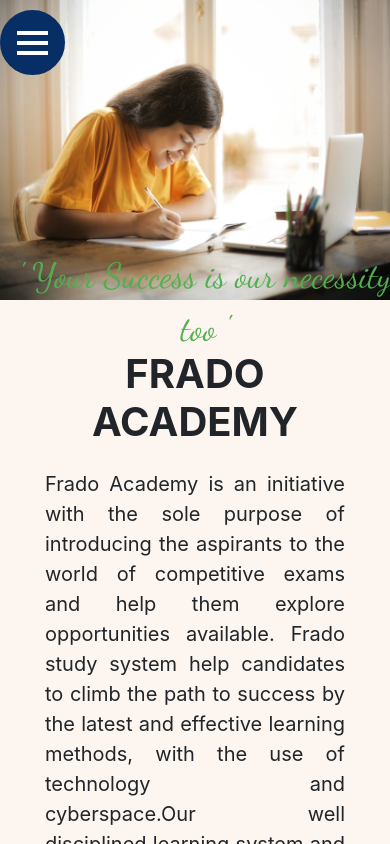
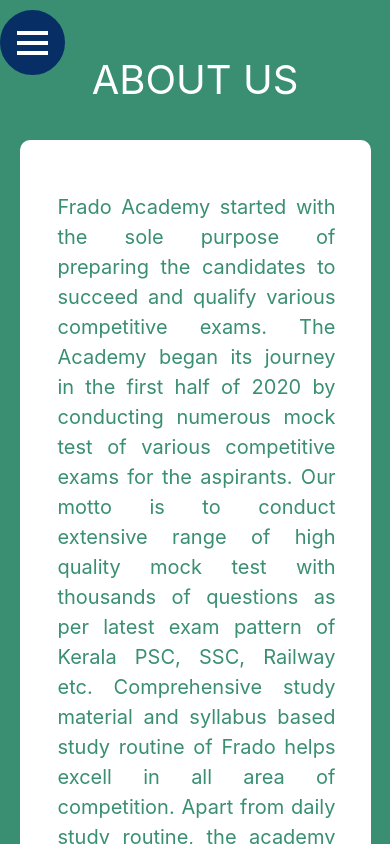
Before and after one commit to rahulc97/Frado-Web, a React (Create React App) app: page /about in a window 390 px wide. Shown: the top 844 px of the page. Built offline with nearby package versions, Linux system fonts and the light colour scheme.

Commit message:
aboutUs page

```diff
--- a/src/App.js
+++ b/src/App.js
@@ -8,27 +8,35 @@
 import NavigationBar from './components/NavigationBar/NavigationBar';
 import AdminPage from './containers/AdminPage/AdminPage';
 import ContactUs from './containers/ContactUs/ContactUs';
+import AboutUs from './containers/AboutUs/AboutUs';
 
 function App() {
   const [sideDrawer, setShowSideDrawer] = useState(false);
   const sideDrawerClosedHandler = () => {
     setShowSideDrawer(false);
   };
-  const toggleSideDrawer=()=>{
-    setShowSideDrawer(state=>!state);
-  }
+  const toggleSideDrawer = () => {
+    setShowSideDrawer((state) => !state);
+  };
   return (
     <div className="App">
-      <SideDrawer drawerToggleClicked={toggleSideDrawer} show={sideDrawer} closed={sideDrawerClosedHandler} />
-      <div className='desktopOnly'>
+      <SideDrawer
+        drawerToggleClicked={toggleSideDrawer}
+        show={sideDrawer}
+        closed={sideDrawerClosedHandler}
+      />
+      <div className="desktopOnly">
         <NavigationBar />
       </div>
       <Switch>
         <Route path="/register" component={Register} />
         <Route path="/contact" component={ContactUs} />
-        <Route path="/frado_admin/5f919e6dcac4a5da16a36f04/users" component={AdminPage} />
+        <Route path="/about" component={AboutUs} />
+        <Route
+          path="/frado_admin/5f919e6dcac4a5da16a36f04/users"
+          component={AdminPage}
+        />
         <Route strict path="/" component={MainPage} />
-
       </Switch>
     </div>
   );
--- /dev/null
+++ b/src/containers/AboutUs/AboutUs.js
@@ -0,0 +1,35 @@
+import React from 'react';
+import './AboutUs.scss';
+
+const AboutUs = (props) => {
+  return (
+    <div style={{ height: '100%' }}>
+      {' '}
+      <div className="aboutUsContainer">
+        <div className="aboutHeader">ABOUT US</div>
+        <div className="aboutDetailsContainer">
+          <div className="aboutContent">
+            Frado Academy started with the sole purpose of preparing the
+            candidates to succeed and qualify various competitive exams. The
+            Academy began its journey in the first half of 2020 by conducting
+            numerous mock test of various competitive exams for the aspirants.
+            Our motto is to conduct extensive range of high quality mock test
+            with thousands of questions as per latest exam pattern of Kerala
+            PSC, SSC, Railway etc. Comprehensive study material and syllabus
+            based study routine of Frado helps excell in all area of
+            competition. Apart from daily study routine, the academy also
+            conducts weekly and monthly revision which help students to remain
+            intact with various concepts. The academy also offers special
+            mentoring programs in small group which help candidate to compete
+            and collaborate with each other in a fun and engaging environment.
+            These group activities help them in better understanding the
+            problems and their solutions and also clearing their doubts. Frado
+            helps you as guide and trusted friend in achieving your dreams.
+          </div>
+        </div>
+      </div>
+    </div>
+  );
+};
+
+export default AboutUs;
--- /dev/null
+++ b/src/containers/AboutUs/AboutUs.scss
@@ -0,0 +1,59 @@
+.aboutUsContainer {
+  width: 100%;
+  position: absolute;
+  top: 76px;
+  bottom: 0;
+  left: 0;
+  right: 0;
+  background-color: #3a8f73;
+  display: flex;
+  /* flex: 1 1; */
+  flex-direction: column;
+  align-items: center;
+
+}
+.aboutHeader{
+  color: white;
+  font-size: 40px;
+  // font-weight: bolder;
+}
+.aboutDetailsContainer{
+  display: flex;
+  flex-direction: column;
+  align-items: flex-start;
+  /* margin-left: 30px; */
+  padding: 55px 25px;
+  width: 70%;
+
+  margin-top: 30px;
+  background-color: white;
+  border-radius: 10px;
+}
+.aboutContent{
+  font-size: 20px;
+  color: #3a8f73;
+  text-align: justify;
+}
+
+@media (max-width: 499px) {
+  .aboutUsContainer{
+    top: 0;
+    z-index: -25;
+    position: relative;
+  }
+  .aboutHeader{
+    margin-top: 50px;
+  }
+  .aboutDetailsContainer{
+    width: 90%;
+    margin-bottom: 30px;
+    padding-top: 40px;
+  }
+  .aboutContent{
+    margin-left: 3px;
+    padding: 10px;
+    padding-top: 12px;
+    padding-bottom: 12px;
+    text-align: justify;
+  }
+}
```
